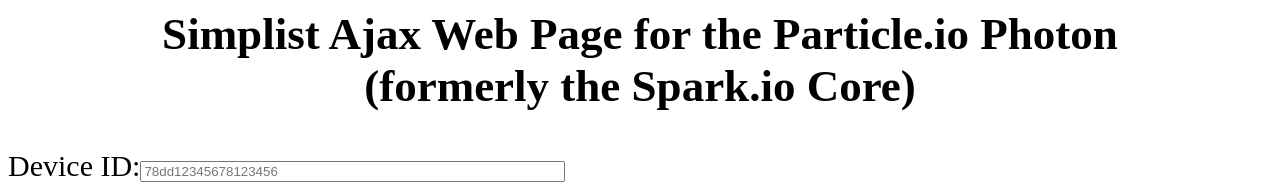
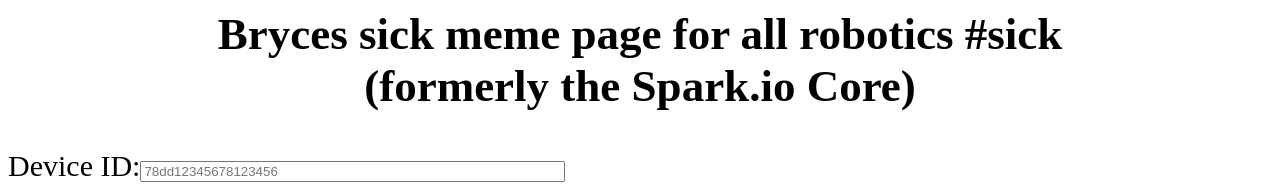
Before and after one commit to brycemac35/robo-bryce, a plain HTML site: page index.html in a window 1280 px wide. Shown: the top 188 px of the page. Drawn offline with Linux system fonts and the light colour scheme.

Commit message:
Update index.html

```diff
--- a/index.html
+++ b/index.html
@@ -122,7 +122,7 @@
 
 
 
-<h2 align=center>Simplist Ajax Web Page for the Particle.io Photon<br> (formerly the Spark.io Core) </h2>
+<h2 align=center>Bryces sick meme page for all robotics #sick <br> (formerly the Spark.io Core) </h2>
 
 
 
```
